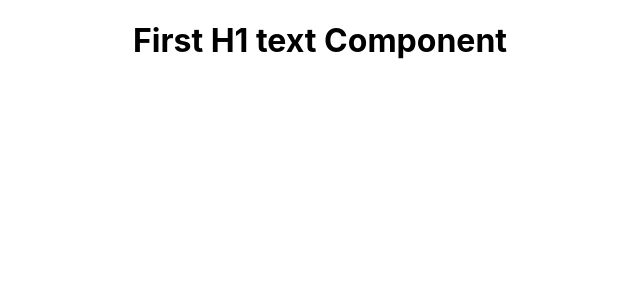
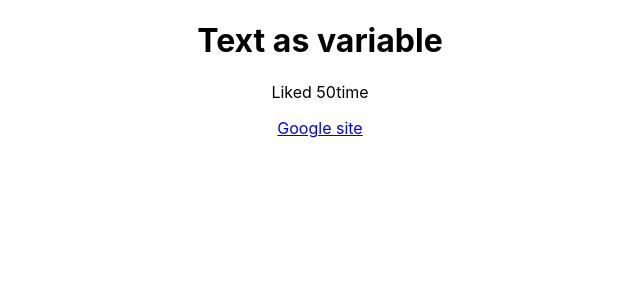
Before and after one commit to sinigers/React, a React (Create React App) app in the folder React-Study/dojo-blog/: page / in a window 1280 px wide. Shown: the top 300 px of the page, without its empty margins (320-960 px from the left). Built offline with nearby package versions, Linux system fonts and the light colour scheme.

Commit message:
variables lab

```diff
--- a/React-Study/dojo-blog/src/App.js
+++ b/React-Study/dojo-blog/src/App.js
@@ -1,12 +1,19 @@
 import './App.css';
 
 function App() {
+    const title = 'Text as variable';
+    const likes = 50;
+    const link = 'http://www.google.com';
     return ( <
         div className = "App" >
         <
         div className = "content" >
         <
-        h1 > First H1 text Component < /h1> < /
+        h1 > { title } < /h1>   <
+        p > Liked { likes }
+        time < /p> <
+        a href = "www.google.com" > Google site < /a>  <
+        a href = { link } > < /a>< /
         div > <
         /div>
     );
```
